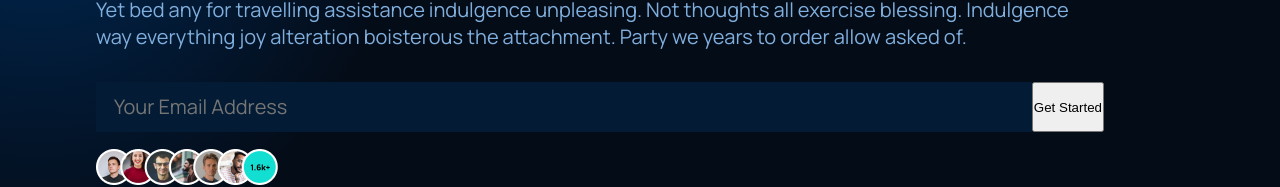
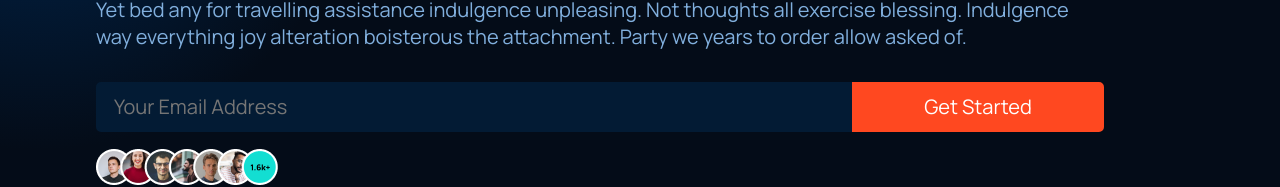
Before and after one commit to ShivanshuShekhar/GPT3-Responsive, a React (Create React App) app: page / in a window 1280 px wide. Shown: the part 347-534 px from the top of the page. Built offline with nearby package versions, Linux system fonts and the light colour scheme.

Commit message:
Updated Button

```diff
--- a/src/containers/header/Header.jsx
+++ b/src/containers/header/Header.jsx
@@ -20,9 +20,9 @@ const Header = () => {
           <p>1,600 people requested access a visit in last 24 hours</p>
         </div>
 
-        <div className='gpt3__header-image'>
+        {/* <div className='gpt3__header-image'>
           <img src={ai} alt='ai' />
-        </div>
+        </div> */}
       </div>
     </div>
   )
--- a/src/containers/header/header.css
+++ b/src/containers/header/header.css
@@ -52,6 +52,25 @@
     outline: none;
     color: #fff;
 
-    /* border-top-left-radius: 5px;
-    border-bottom-left-radius: 5px; */
+    border-top-left-radius: 5px;
+    border-bottom-left-radius: 5px;
 }
+
+.gpt3__header-content__input button {
+    flex: 0.6;
+    width: 100%;
+    min-height: 50px;
+    font-family: var(--font-family);
+    font-weight: 400;
+    font-size: 20px;
+    line-height: 28px;
+    background: #FF4820;
+    border: 2px solid #FF4820;
+    padding: 0 1rem;
+    color: #fff;
+    cursor: pointer;
+    outline: none;
+
+    border-top-right-radius: 5px;
+    border-bottom-right-radius: 5px;
+}
```
